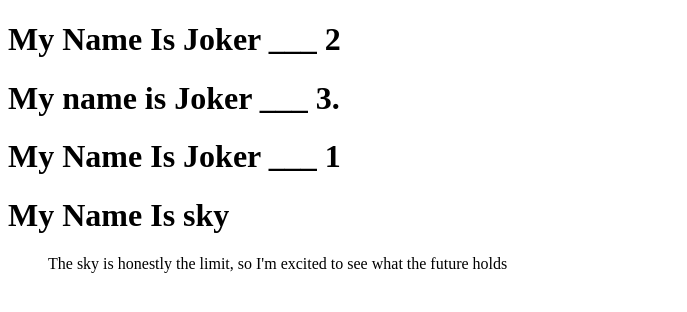
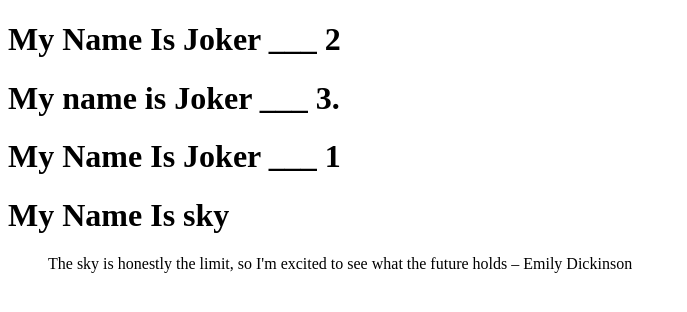
Before and after one commit to avjesadiya17/ProjectExercie, a plain HTML site: page index.html in a window 1280 px wide. Shown: the whole page, without its empty margins (0-687 px from the left). Drawn offline with Linux system fonts and the light colour scheme.

Commit message:
commmit changes

```diff
--- a/index.html
+++ b/index.html
@@ -16,7 +16,7 @@
     <h1>My Name Is Joker ___ 1</h1>
 
     <h1>My Name Is sky</h1>
-    <blockquote>The sky is honestly the limit, so I'm excited to see what the future holds</blockquote>
+    <blockquote>The sky is honestly the limit, so I'm excited to see what the future holds – Emily Dickinson</blockquote>
 
 
 
```
